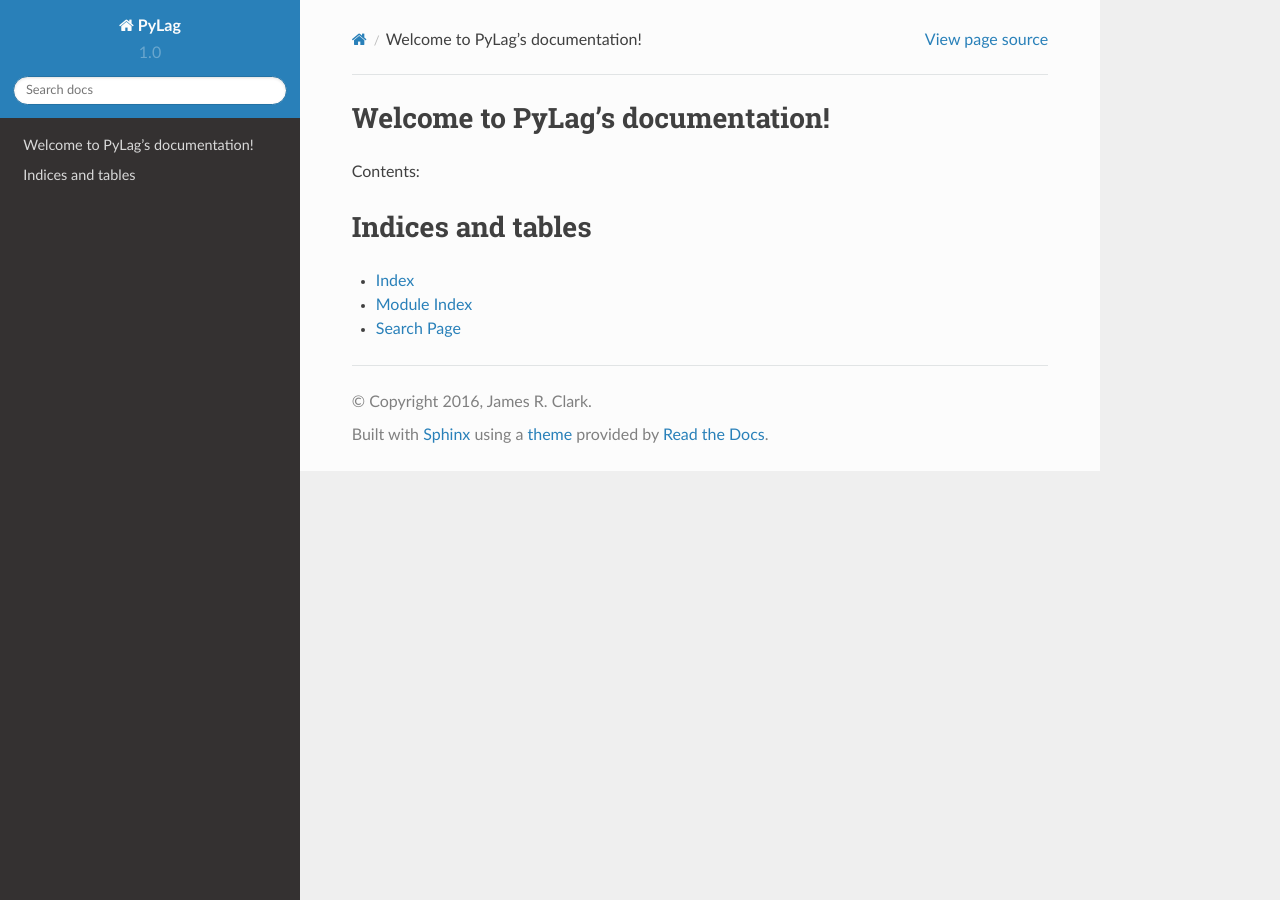
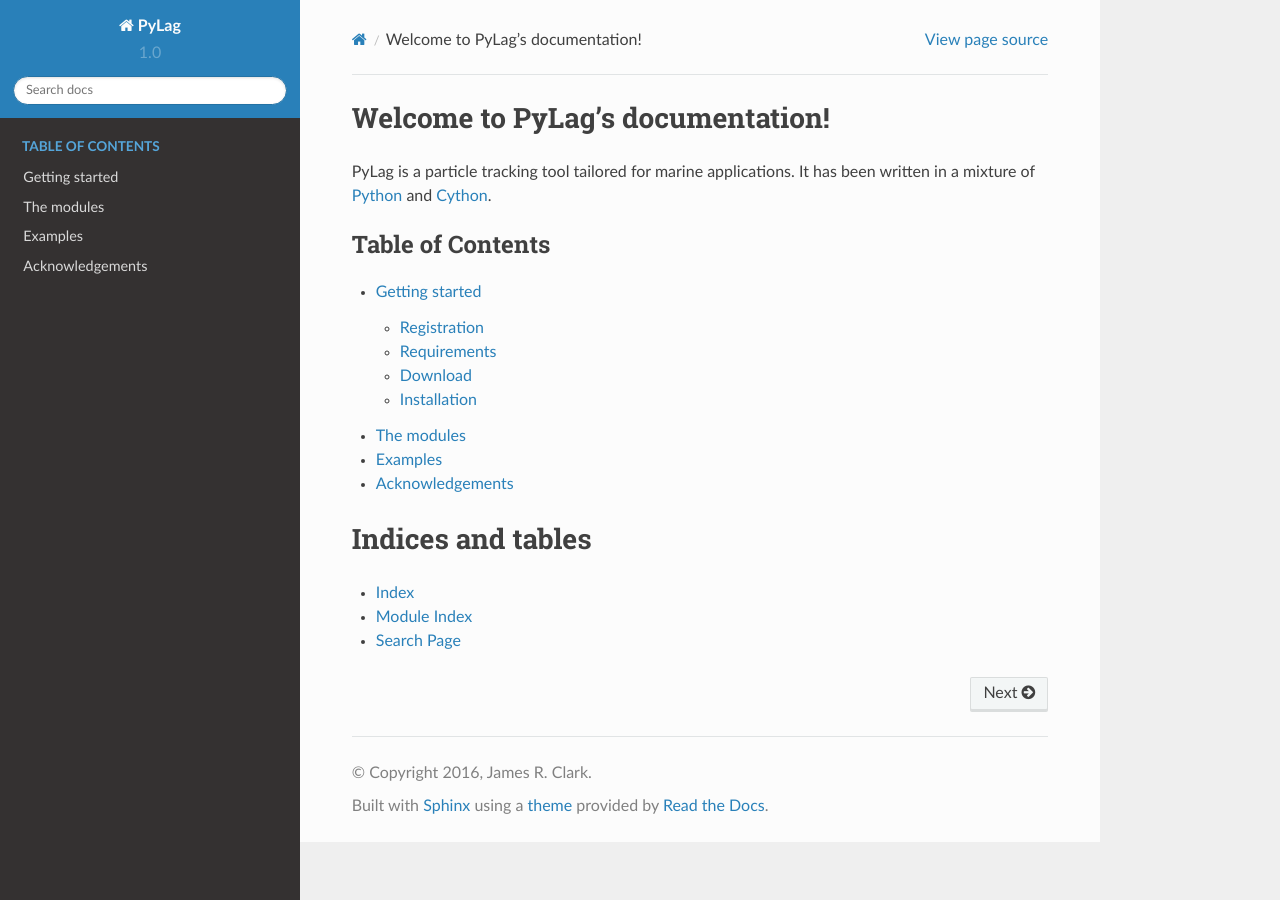
Before and after one commit to pmlmodelling/pylag, a Sphinx documentation site: the page built from doc/index.rst, in a window 1280 px wide. Built offline with Sphinx 7.4.7 and the Read the Docs theme 2.0.0, drawn with Linux system fonts in a browser that asks for light colours; some of the changed lines change nothing that is shown.

Commit message:
Add installation instructions to PyLag's documentation.

```diff
--- /dev/null
+++ b/doc/acknowledgements.rst
@@ -0,0 +1,5 @@
+.. _acknowledgements:
+
+****************
+Acknowledgements
+****************
--- /dev/null
+++ b/doc/examples.rst
@@ -0,0 +1,5 @@
+.. _examples:
+
+********
+Examples
+********
--- /dev/null
+++ b/doc/getting_started.rst
@@ -0,0 +1,124 @@
+.. _getting_started:
+
+***************
+Getting started
+***************
+
+.. _registration:
+
+Registration
+============
+
+New users must first register to access the code. To do this, navigate to the
+webpage <TODO>, check the PyLag tickbox and fill out the registration form
+before clicking submit. You should then receive an email confirming your
+registration. Each registration request is processed manually, so please be
+patient if you don't receive an email with you login details straight away!
+
+.. _requirements:
+
+Requirements
+============
+
+PyLag is tailored to work on computers running Linux. A small number of
+libraries and packages must be installed before PyLag itself can be installed
+and run. These include the following system libraries and packages:
+
+* Python 2.7 - The python 2.7 interpreter
+* GSL - The GNU Scientific Library for numerical analysis
+* GSL-devel - Libraries and header files for GSL development
+* Cython - A language for writing python extension modules
+* CythonGSL - Cython wrappers for GSL
+
+and the Python packages:
+
+* NumPy - Numerical Python for fast array operations
+* NetCDF4-python - Python/NumPy interface to netCDF
+* Matplotlib - Python plotting library
+* ProgressBar - Progress bar for tracking run progress
+
+Many of these may be already installed on your system. If not, you will need
+to install these using your package manager. For example, running the following
+command on Fedora with root privliges will install GSL and GSL-devel::
+
+    $ sudo yum install GSL GSL-devel
+
+
+.. _download:
+
+Download
+========
+
+The preferred means of accessing the code is through the source code management
+system `git <https://git-scm.com/>`_, which is free open-source software
+available for most common computing platforms. By using git, users can easily
+stay up to date with the latest PyLag release, report issues or track bugfixes.
+For PyLag, git access is enabled through the git management system
+`GitLab <https://gitlab.ecosystem-modelling.pml.ac.uk>`_.
+
+Once you have `registered <registration_>`_ to access the code a GitLab account
+will be created for you. If you checked the PyLag tickbox on the registration
+page you will have been automatically added to the
+`PyLag Group <https://gitlab.ecosystem-modelling.pml.ac.uk/groups/PyLag>`_.
+
+The code is distributed in two distinct packages which make up the PyLag Group.
+The first contains the PyLag source code, the second a set of tools
+to help with setting up and analysing PyLag simulations. When accessing the code
+using git, it is recommended that users use secure shell (SSH) to communicate
+with the GitLab server. This allows users to establish a secure connection
+between their computer and GitLab, and to easily pull and push repositories.
+To enable access via SSH, users must first add a public SSH key to GitLab.
+
+To begin, first check for existing SSH keys on your computer::
+
+    $ cd $HOME/.ssh
+    $ ls -la
+
+If neither id_rsa.pub or id_dsa.pub are listed, a new SSH key must first be
+generated. This can be achieved using the following commands::
+
+    $ ssh-keygen -t rsa -C "username@email.com"
+    $ ssh-add $HOME/.ssh/id_rsa
+
+Now add the SSH key to GitLab. To do this, first copy the key to the clipboard::
+
+    $ xclip -sel clip < $HOME/.ssh/id_rsa.pub
+
+Then in a web browser, login to
+`GitLab <https://gitlab.ecosystem-modelling.pml.ac.uk>`_, click on
+*Profile settings* (third icon from the left in the top right hand corner of
+the GitLab webpage), and then the *SSH Keys* tab. Click *Add SSH Key*, then
+enter a title (e.g. *Work PC*), and paste the key from the clipboard into *Key*.
+Finally, click *Add key*, which will save the new key.
+
+With SSH access setup, you can now clone the PyLag repository::
+
+    $ mkdir -p $HOME/code/git/PyLag && cd $HOME/code/git/PyLag
+    $ git clone https://gitlab.ecosystem-modelling.pml.ac.uk/PyLag/PyLag.git>
+    $ git clone https://gitlab.ecosystem-modelling.pml.ac.uk/PyLag/PyLag-tools.git>
+
+If you don't want to use git to access the code, you can always grab a copy by
+downloading and unpacking tarballs of the two repositories.
+
+
+.. _installation:
+
+Installation
+============
+
+Once you have a obtained a copy of the code, simply run the setup.py scripts for
+the two projects in order to install them. For example, to perform a local
+installation given the above directory structure run::
+
+    $ cd $HOME/code/git/PyLag/PyLag
+    $ python setup.py install --user
+    $ cd $HOME/code/git/PyLag/PyLag-tools
+    $ python setup.py install --user
+
+You can check that PyLag has been successfully installed by running the
+commands::
+
+    $ python -c "import pylag"
+    $ python -c "import pylagtools"
+
+which should exit without error.
--- a/doc/index.rst
+++ b/doc/index.rst
@@ -6,12 +6,18 @@
 Welcome to PyLag's documentation!
 =================================
 
-Contents:
+PyLag is a particle tracking tool tailored for marine applications. It has been
+written in a mixture of `Python <http://www.python.org>`_ and
+`Cython <http://www.cython.org>`_.
 
 .. toctree::
+   :caption: Table of Contents
    :maxdepth: 2
 
-
+   getting_started
+   modules
+   examples
+   acknowledgements
 
 Indices and tables
 ==================
--- /dev/null
+++ b/doc/modules.rst
@@ -0,0 +1,5 @@
+.. _modules:
+
+***********
+The modules
+***********
```
